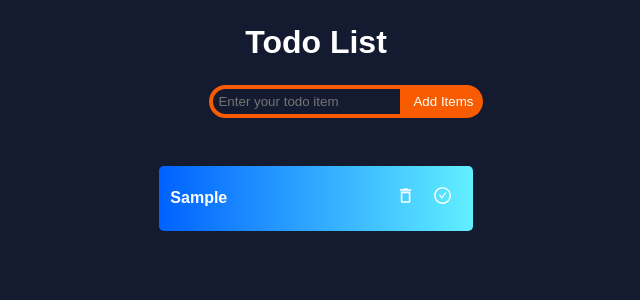
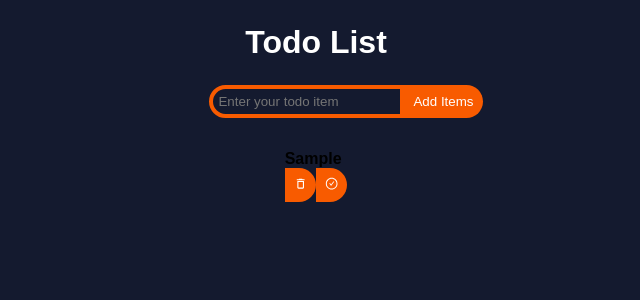
Before and after one commit to Jazzmanian/todo-list-with-react, a React (Create React App) app: page / in a window 1280 px wide. Both pictures are taken after typing "Sample" into the empty fields and a click on the button "Add Items". Shown: the top 300 px of the page, without its empty margins (324-964 px from the left). Built offline with nearby package versions, Linux system fonts and the light colour scheme.

Commit message:
fix: rename className as singular todo-item

```diff
--- a/src/components/TodoItem.tsx
+++ b/src/components/TodoItem.tsx
@@ -13,7 +13,7 @@ const TodoItem: React.FC<TaskProps> = ({ task, handleDelete }) => {
     handleDelete(task.id);
   };
   return (
-    <div className="todo-items">
+    <div className="todo-item">
       <h4 data-testid={task.id}>{task.name}</h4>
       <button aria-label="delete-btn" onClick={onDelete}>
         <MdDeleteOutline />
```
